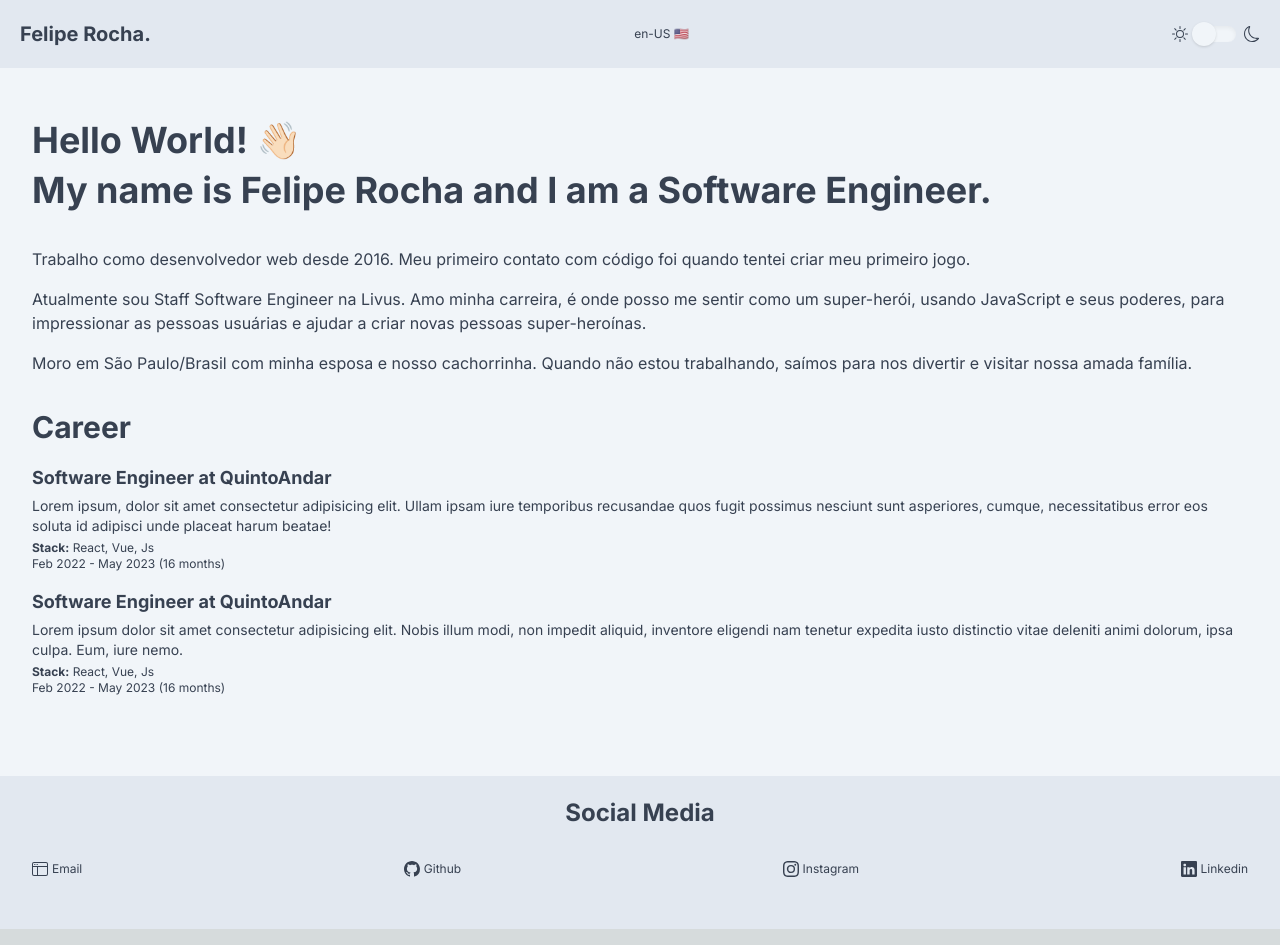
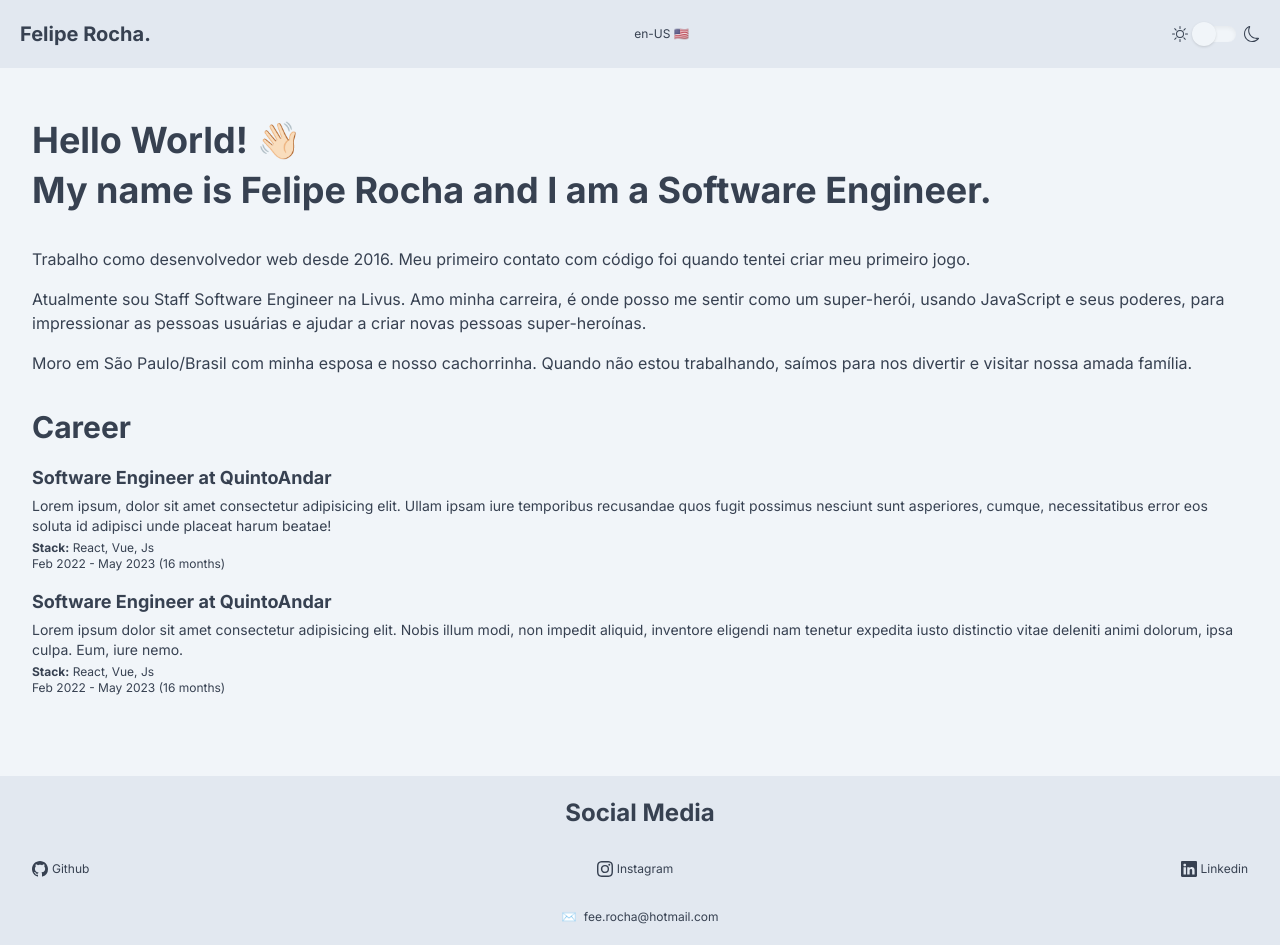
Before and after one commit to feliperocha93/feliperocha, a Next.js app: page / in a window 1280 px wide. Built offline with nearby package versions, Linux system fonts and the light colour scheme; no server answers.

Commit message:
chore: create Link component and split footer

```diff
--- /dev/null
+++ b/src/components/Footer/FooterLink/index.tsx
@@ -0,0 +1,16 @@
+import { Link } from '@/components/Link';
+import { LinkProps } from '@/types/Footer';
+
+interface FooterLinksProps {
+  links: LinkProps[];
+}
+
+export function FooterLinks({ links }: FooterLinksProps) {
+  return (
+    <ul className='container my-8 flex justify-between items-center'>
+      {links.map(({ src, icon, text }) => (
+        <Link key={text} src={src} icon={icon} text={text} />
+      ))}
+    </ul>
+  );
+}
--- /dev/null
+++ b/src/components/Footer/data.tsx
@@ -0,0 +1,20 @@
+import { LinkProps } from '@/types/Footer';
+import { Github, Instagram, Linkedin } from 'react-bootstrap-icons';
+
+export const footerLinks: LinkProps[] = [
+  {
+    src: 'https://github.com/feliperocha93',
+    icon: <Github />,
+    text: 'Github',
+  },
+  {
+    src: 'https://www.instagram.com/feliperochaxx/',
+    icon: <Instagram />,
+    text: 'Instagram',
+  },
+  {
+    src: 'https://www.linkedin.com/in/felipe-rocha-dev-js/',
+    icon: <Linkedin />,
+    text: 'Linkedin',
+  },
+];
--- a/src/components/Footer/index.tsx
+++ b/src/components/Footer/index.tsx
@@ -1,17 +1,12 @@
-// TODO: Create a componet named Footer Link (copy Renan UI)
 // TODO: Fix desktop layout
 
-import {
-  WindowSidebar,
-  Github,
-  Instagram,
-  Linkedin,
-} from 'react-bootstrap-icons';
+import { FooterLinks } from './FooterLink';
+import { footerLinks } from './data';
 
 export function Footer() {
   return (
     <footer
-      className='container px-8 py-5
+      className='px-8 py-5
       bg-slate-200 dark:bg-gray-700
       text-gray-700 dark:text-white'
     >
@@ -19,24 +14,11 @@ export function Footer() {
         Social Media
       </h2>
 
-      <ul className='container my-8 flex justify-between items-center'>
-        <li className='flex items-center gap-x-1'>
-          <WindowSidebar />
-          <span className='text-xs'>Email</span>
-        </li>
-        <li className='flex items-center gap-x-1'>
-          <Github />
-          <span className='text-xs'>Github</span>
-        </li>
-        <li className='flex items-center gap-x-1'>
-          <Instagram />
-          <span className='text-xs'>Instagram</span>
-        </li>
-        <li className='flex items-center gap-x-1'>
-          <Linkedin />
-          <span className='text-xs'>Linkedin</span>
-        </li>
-      </ul>
+      <FooterLinks links={footerLinks} />
+
+      <h4 className='text-center text-xs'>
+        <span className='mr-1'>✉️</span> fee.rocha@hotmail.com
+      </h4>
     </footer>
   );
 }
--- a/src/components/Header/index.tsx
+++ b/src/components/Header/index.tsx
@@ -6,9 +6,8 @@
 
 import { Toggle } from '@/components/Toggle/index';
 import { useTheme } from '@/hooks/useTheme';
+import { Theme } from '@/types/Theme';
 import { Moon, Sun } from 'react-bootstrap-icons';
-
-import { Theme } from '@/types/Theme';
 
 interface HeaderProps {
   hasDarkModeCookie?: boolean;
@@ -19,7 +18,7 @@ export function Header({ hasDarkModeCookie = false }: HeaderProps) {
 
   return (
     <header
-      className='container p-5 flex justify-between items-center
+      className='p-5 flex justify-between items-center
       bg-slate-200 dark:bg-gray-700
       text-gray-700 dark:text-white'
     >
--- /dev/null
+++ b/src/components/Link/index.tsx
@@ -0,0 +1,17 @@
+import { LinkProps } from '@/types/Footer';
+
+export function Link({ src, icon, text }: LinkProps) {
+  return (
+    <li>
+      <a
+        className='flex items-center gap-x-1'
+        href={src}
+        target='_blank'
+        rel='noopener noreferrer'
+      >
+        {icon}
+        {text && <span className='text-xs'>{text}</span>}
+      </a>
+    </li>
+  );
+}
--- a/src/components/Toggle/index.tsx
+++ b/src/components/Toggle/index.tsx
@@ -1,10 +1,11 @@
+import { ReactNode } from 'react';
 import './styles.css';
 
 interface ToggleProps {
   checked: boolean;
   onToggle: (checked: boolean) => void;
-  textOnLeft?: string | JSX.Element;
-  textOnRight?: string | JSX.Element;
+  textOnLeft?: string | ReactNode;
+  textOnRight?: string | ReactNode;
 }
 export function Toggle({
   checked,
--- /dev/null
+++ b/src/types/Footer.ts
@@ -0,0 +1,7 @@
+import { ReactNode } from 'react';
+
+export interface LinkProps {
+  src: string;
+  icon?: ReactNode;
+  text?: string;
+}
```
